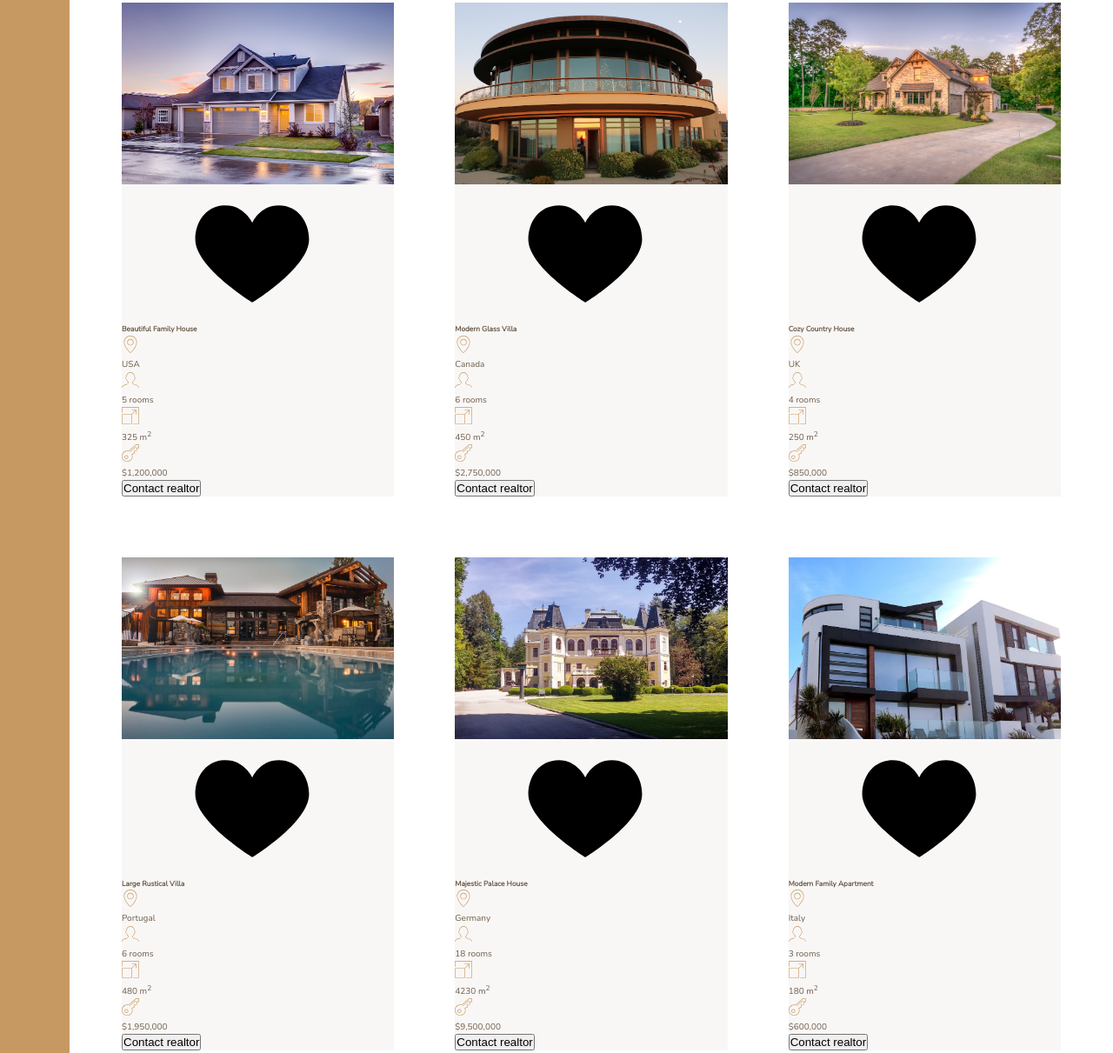
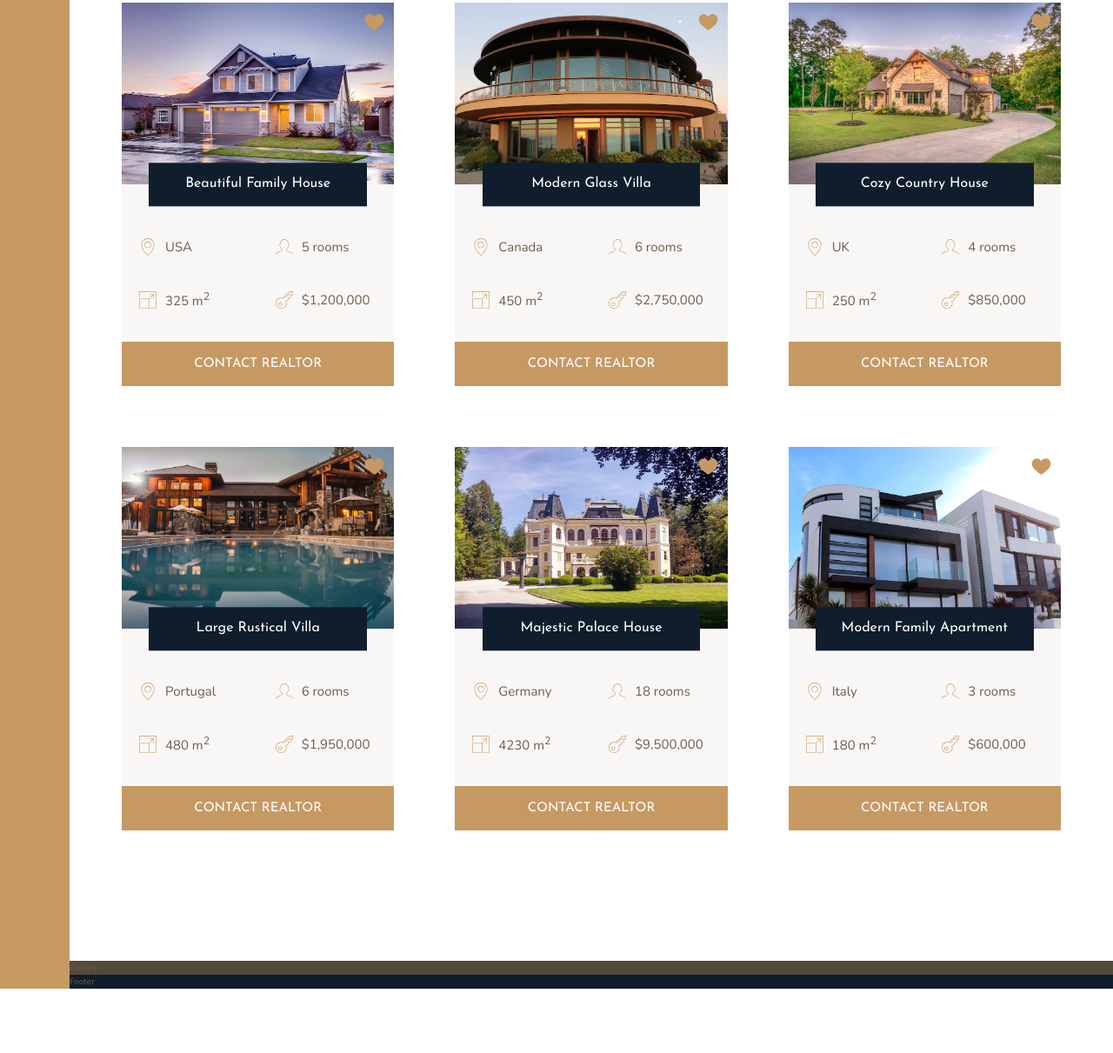
Before and after one commit to malekitoon/nexter__advanced-css-and-sass, a website: page index.html in a window 1280 px wide. Shown: the part 1967-3178 px from the top of the page at 87% size. After the commit the page ends 3104 px from the top, so only its background shows below. Drawn offline with nearby package versions, Linux system fonts and the light colour scheme.

Commit message:
113 Building the Homes Section - Part 2

```diff
--- a/index.html
+++ b/index.html
@@ -125,13 +125,13 @@
                     </svg>
                     <p>325 m<sup>2</sup></p>
                 </div>
-                <div class="home__location">
+                <div class="home__price">
                     <svg>
                         <use xlink:href="img/sprite.svg#icon-key"></use>
                     </svg>
                     <p>$1,200,000</p>
                 </div>
-                <button class="cta">Contact realtor</button>
+                <button class="btn home__btn home__button">Contact realtor</button>
             </div>
 
             <div class="home">
@@ -158,13 +158,13 @@
                     </svg>
                     <p>450 m<sup>2</sup></p>
                 </div>
-                <div class="home__location">
+                <div class="home__price">
                     <svg>
                         <use xlink:href="img/sprite.svg#icon-key"></use>
                     </svg>
                     <p>$2,750,000</p>
                 </div>
-                <button class="cta">Contact realtor</button>
+                <button class="btn home__btn">Contact realtor</button>
             </div>
 
             <div class="home">
@@ -191,13 +191,13 @@
                     </svg>
                     <p>250 m<sup>2</sup></p>
                 </div>
-                <div class="home__location">
+                <div class="home__price">
                     <svg>
                         <use xlink:href="img/sprite.svg#icon-key"></use>
                     </svg>
                     <p>$850,000</p>
                 </div>
-                <button class="cta">Contact realtor</button>
+                <button class="btn home__btn">Contact realtor</button>
             </div>
 
             <div class="home">
@@ -224,13 +224,13 @@
                     </svg>
                     <p>480 m<sup>2</sup></p>
                 </div>
-                <div class="home__location">
+                <div class="home__price">
                     <svg>
                         <use xlink:href="img/sprite.svg#icon-key"></use>
                     </svg>
                     <p>$1,950,000</p>
                 </div>
-                <button class="cta">Contact realtor</button>
+                <button class="btn home__btn">Contact realtor</button>
             </div>
 
             <div class="home">
@@ -257,13 +257,13 @@
                     </svg>
                     <p>4230 m<sup>2</sup></p>
                 </div>
-                <div class="home__location">
+                <div class="home__price">
                     <svg>
                         <use xlink:href="img/sprite.svg#icon-key"></use>
                     </svg>
                     <p>$9,500,000</p>
                 </div>
-                <button class="cta">Contact realtor</button>
+                <button class="btn home__btn">Contact realtor</button>
             </div>
 
             <div class="home">
@@ -290,13 +290,13 @@
                     </svg>
                     <p>180 m<sup>2</sup></p>
                 </div>
-                <div class="home__location">
+                <div class="home__price">
                     <svg>
                         <use xlink:href="img/sprite.svg#icon-key"></use>
                     </svg>
                     <p>$600,000</p>
                 </div>
-                <button class="cta">Contact realtor</button>
+                <button class="btn home__btn">Contact realtor</button>
             </div>
         </section>
 
--- a/sass/_homes.scss
+++ b/sass/_homes.scss
@@ -10,30 +10,69 @@
 .home {
   background-color: $color-grey-light-1;
 
+  display: grid;
+  grid-template-columns: repeat(2, 1fr);
+  row-gap: 3.5rem;
+
   &__img {
     width: 100%;
+    grid-row: 1 / 2;
+    grid-column: 1 / -1;
+    z-index: 1;
   }
 
   &__like {
-
+    grid-row: 1 / 2;
+    grid-column: 2 / 3;
+    fill: $color-primary;
+    width: 2.5rem;
+    height: 2.5rem;
+    z-index: 2;
+    justify-self: end;
+    margin: 1rem;
   }
 
   &__name {
+    width: 80%;
+    justify-self: center;
+    align-self: end;
+    grid-column: 1 / -1;
+    grid-row: 1 / 2;
+    z-index: 3;
+    transform: translateY(50%);
 
+    font-family: $font-display;
+    font-size: 1.6rem;
+    text-align: center;
+    padding: 1.25rem;
+    background-color: $color-secondary;
+    color: #fff;
+    font-weight: 400;
+  }
+
+  &__location,
+  &__rooms {
+    margin-top: 2.5rem;
   }
 
   &__location,
   &__rooms,
   &__area,
   &__price {
+    font-size: 1.5rem;
+    margin-left: 2rem;
+    display: flex;
+    align-items: center;
+
     svg {
       fill: $color-primary;
       width: 2rem;
       height: 2rem;
-    }
-
-    p {
-
+      margin-right: 1rem;
     }
   }
+
+  &__btn {
+    grid-column: 1 / -1;
+  }
 }
```
Also changed, not shown: css/style.css.
